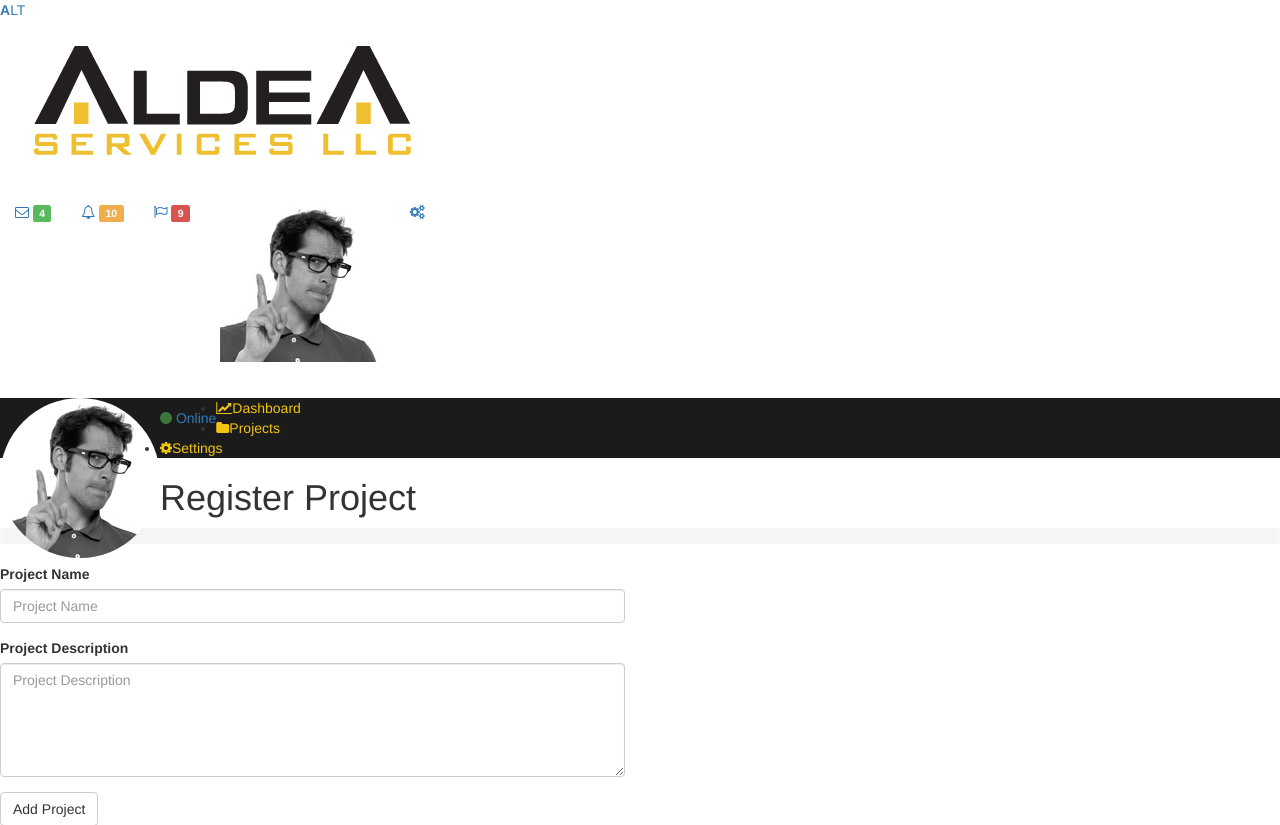
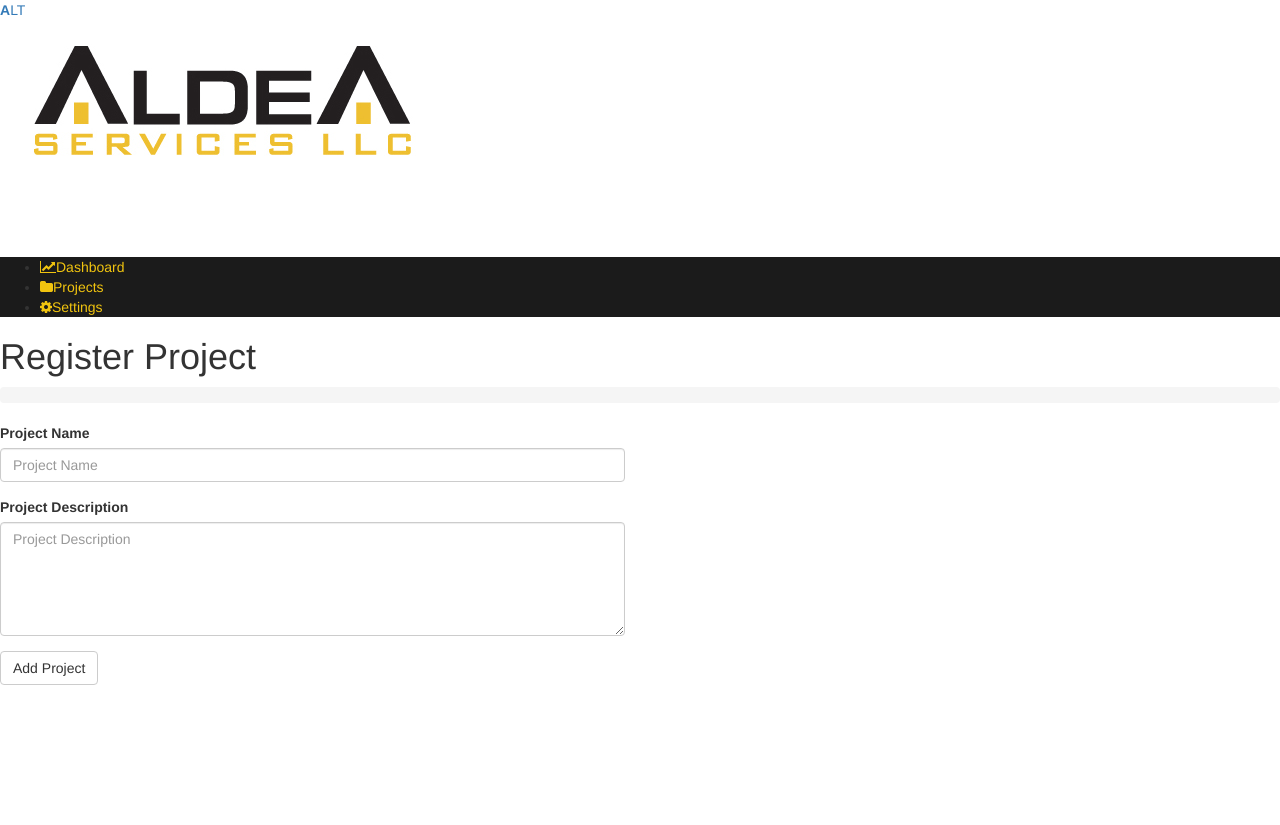
Before and after one commit to brianbirir/risk-register, a CodeIgniter app: page /database/index.php/project/reg_project in a window 1280 px wide. Shown: the top 825 px of the page. Run offline with CodeIgniter, Linux system fonts and the light colour scheme; data that the repository does not hold is empty; some libraries are stand-ins or nearby versions.

Commit message:
Remove user information
* remove notifications
* remove profile pic from side bar and top navigation

```diff
--- a/application/views/partials/navigation.php
+++ b/application/views/partials/navigation.php
@@ -7,31 +7,8 @@
       <!-- right menu -->
       <div class="navbar-custom-menu">
         <ul class="nav navbar-nav">
-          <!-- Messages: style can be found in dropdown.less-->
-          <li class="dropdown messages-menu">
-            <!-- Menu toggle button -->
-            <a href="#" class="dropdown-toggle" data-toggle="dropdown">
-              <i class="fa fa-envelope-o"></i>
-              <span class="label label-success">4</span>
-            </a>
-            <!-- Messages Menu -->
-            <?php $this->load->view('partials/navigation/messages'); ?>
-          </li>
-          <!-- /.messages-menu -->
-
-          <!-- Notifications Menu -->
-          <?php $this->load->view('partials/navigation/notifications'); ?>
-
-          <!-- Tasks Menu -->
-          <?php $this->load->view('partials/navigation/task'); ?>
-
           <!-- User Account Menu -->
           <?php $this->load->view('partials/navigation/useraccount'); ?>
-
-          <!-- Control Sidebar Toggle Button -->
-          <li>
-            <a href="#" data-toggle="control-sidebar"><i class="fa fa-gears"></i></a>
-          </li>
         </ul>
       </div>
 </nav>
--- a/application/views/partials/navigation/useraccount.php
+++ b/application/views/partials/navigation/useraccount.php
@@ -2,7 +2,7 @@
   <!-- Menu Toggle Button -->
   <a href="#" class="dropdown-toggle" data-toggle="dropdown">
     <!-- The user image in the navbar-->
-    <img src="<?php echo base_url();?>/assets/img/user2-160x160.jpg" class="user-image" alt="User Image">
+    <!-- <img src="<?php echo base_url();?>/assets/img/user2-160x160.jpg" class="user-image" alt="User Image"> -->
     <!-- hidden-xs hides the username on small devices so only the image appears. -->
     <span class="hidden-xs">
       <?php
@@ -13,40 +13,6 @@
   </a>
 
   <ul class="dropdown-menu">
-    <!-- The user image in the menu -->
-    <li class="user-header">
-      <img src="<?php echo base_url();?>/assets/img/user2-160x160.jpg" class="img-circle" alt="User Image">
-
-      <p>
-        <?php  echo $currentUser; ?>
-        <!--<small>Member since Nov. 2012</small>-->
-      </p>
-    </li>
-    <!-- Menu Body -->
-    <li class="user-body">
-      <div class="row">
-        <div class="col-xs-4 text-center">
-          <a href="#">Followers</a>
-        </div>
-        <div class="col-xs-4 text-center">
-          <a href="#">Sales</a>
-        </div>
-        <div class="col-xs-4 text-center">
-          <a href="#">Friends</a>
-        </div>
-      </div>
-      <!-- /.row -->
-    </li>
-    <!-- Menu Footer-->
-    <li class="user-footer">
-      <div class="pull-left">
-        <!-- <a href="#" class="btn btn-default btn-flat">Profile</a> -->
-        <?php echo anchor('profile/'.$user_id,'Profile',array('title'=>'profile','class'=>'btn btn-default btn-flat'))?>
-      </div>
-      <div class="pull-right">
-        <!-- <a href="#" class="btn btn-default btn-flat">Sign out</a> -->
-        <?php echo anchor('logout','Sign Out',array('title'=>'logout','class'=>'btn btn-default btn-flat'))?>
-      </div>
-    </li>
+    <li><?php echo anchor('logout','Sign Out',array('title'=>'logout'))?></li>
   </ul>
 </li>
--- a/application/views/partials/sidebar.php
+++ b/application/views/partials/sidebar.php
@@ -2,24 +2,6 @@
 
     <!-- sidebar: style can be found in sidebar.less -->
     <section class="sidebar">
-
-      <!-- Sidebar user panel (optional) -->
-      <div class="user-panel">
-        <div class="pull-left image">
-          <img src="<?php echo base_url();?>/assets/img/user2-160x160.jpg" class="img-circle" alt="User Image">
-        </div>
-        <div class="pull-left info">
-          <p>
-            <?php
-              $currentUser = $first_name." ".$last_name;
-              echo $currentUser;
-            ?>
-          </p>
-          <!-- Status -->
-          <a href="#"><i class="fa fa-circle text-success"></i> Online</a>
-        </div>
-      </div>
-
       <!-- Sidebar Menu -->
       <ul class="sidebar-menu" data-widget="tree">
         <li><a href="<?php echo base_url(); ?>dashboard"><i class="fa fa-line-chart"></i>Dashboard</a></li>
```
